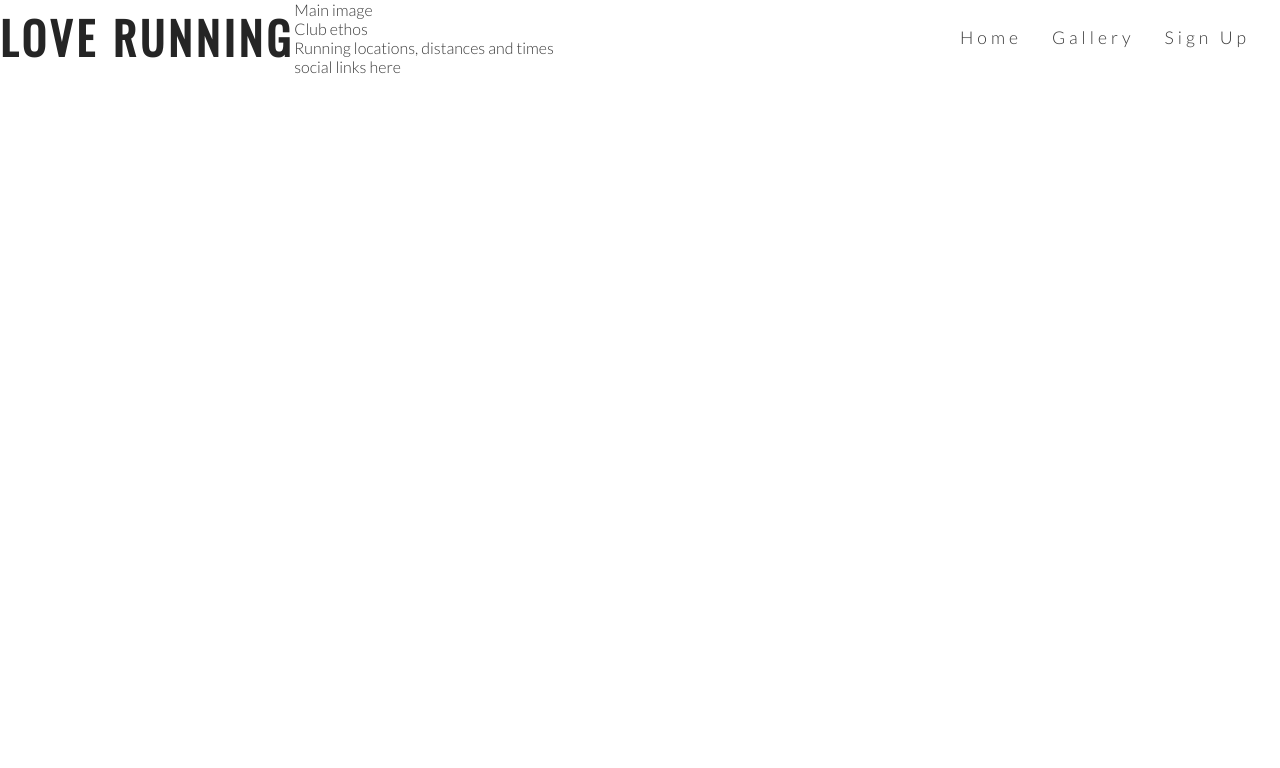
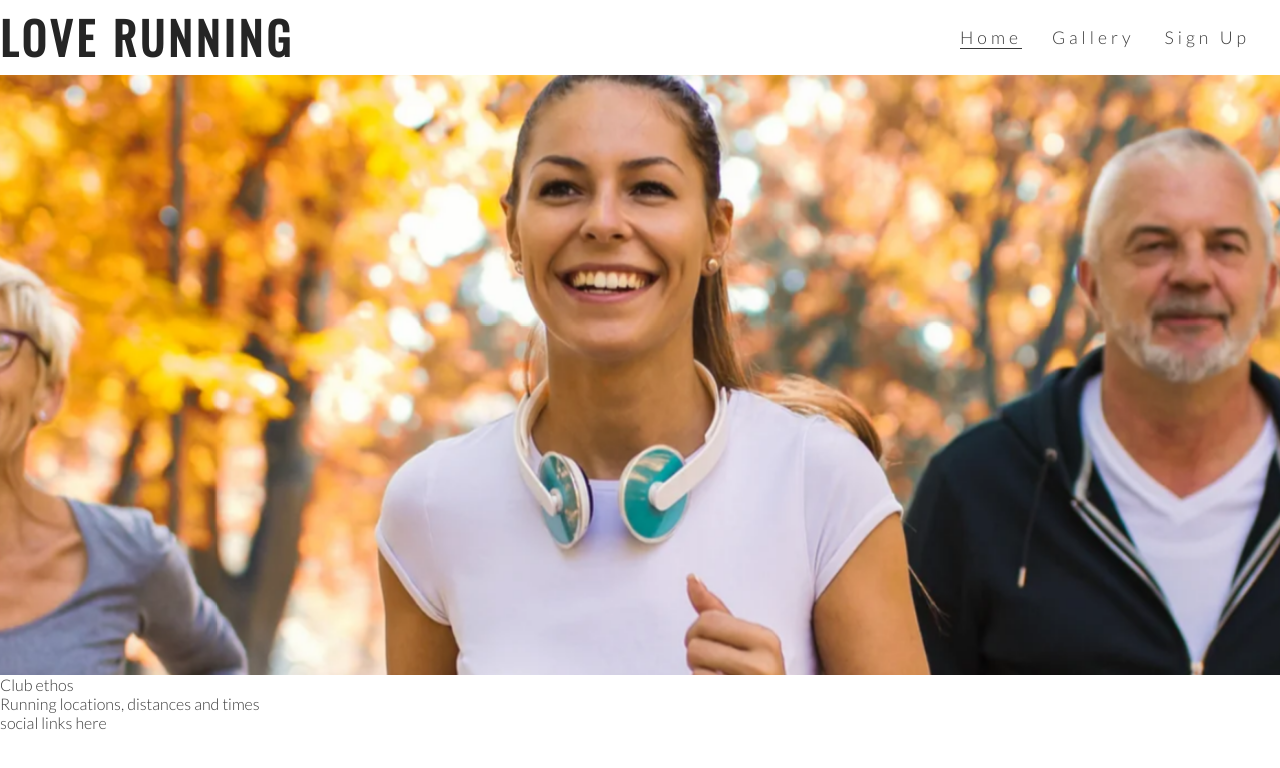
Before and after one commit to Lawasoft/love-running, a plain HTML site: page index.html in a window 1280 px wide. Drawn offline with nearby package versions, Linux system fonts and the light colour scheme.

Commit message:
Add hero image and animation for zoom

```diff
--- a/assets/css/style.css
+++ b/assets/css/style.css
@@ -55,3 +55,33 @@ h1, h2 {
 .active {
     border-bottom: 1px solid #3a3a3a;
 }
+
+/* hero image */
+
+#hero-outer {
+    height: 600px;
+    width: 100%;
+    overflow: hidden;
+}
+
+#hero-image {
+    height: 600px;
+    width: 100%;
+    background: url('../images/hero-image.webp') no-repeat center center;
+
+    /* animates zoom effect on loading page */
+    animation-name: hero-zoom;
+    animation-duration: 5s;
+    animation-fill-mode: forwards;
+
+}
+
+/* creat the level of zoom for hero image */
+@keyframes hero-zoom {
+    from{
+        transform: scale(1);
+    }
+    to{
+        transform: scale(1.1);
+    }
+}
--- a/index.html
+++ b/index.html
@@ -27,13 +27,13 @@
                     <a href="#">Gallery</a>
                 </li>
                 <li>
-                    <a href="Index.html">Home</a>
+                    <a href="Index.html" class="active">Home</a>
                 </li>
             </ul>
         </nav>
     </header>
-    <section>
-        Main image
+    <section id="hero-outer">
+        <div id="hero-image"></div>
     </section>
     <section>
         Club ethos
```
Also changed, not shown: assets/images/hero-image.webp (added).
